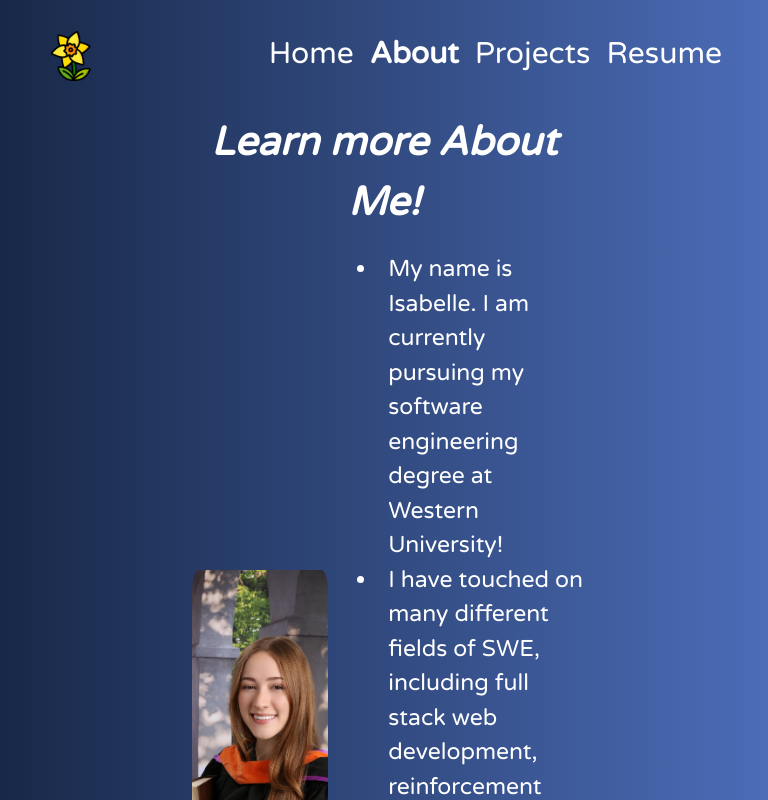
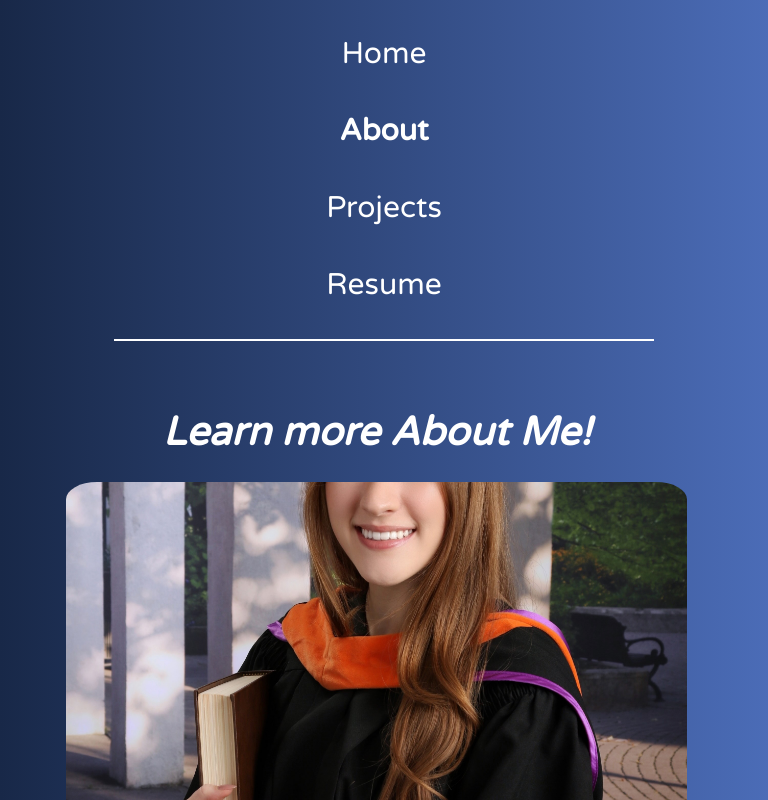
Before and after one commit to isabelle-bh/my-portfolio, a React (Create React App) app: page /my-portfolio/about in a window 768 px wide. Shown: the top 800 px of the page. Built offline with nearby package versions, Linux system fonts and the light colour scheme.

Commit message:
feat: mobile responsiveness added

```diff
--- a/src/App.css
+++ b/src/App.css
@@ -34,8 +34,10 @@ a:hover {
   font-weight: bold;
 }
 
-.home, .about, .projects, .contact {
-  margin-left: 40px;
+@media screen and (max-width: 768px) {
+  .home, .about, .projects, .resume {
+    margin: 10px 12px !important;
+  }
 }
 
 h2 {
@@ -54,35 +56,46 @@ h4 {
 }
 
 /* HEADER */
-.nav-links {
-  background-color: #1a1a1a; /* Matches your site's theme */
-  position: absolute; /* For dropdown positioning */
-  top: 100%; /* Below the navbar */
-  left: 0;
-  right: 0;
-  padding: 1rem;
-  text-align: center;
-  z-index: 1000;
+
+.desktop-nav {
+  display: flex;
+  gap: 1rem;
 }
 
-.hamburger {
-  cursor: pointer;
+.logo-container {
+  display: block;
 }
 
-/* Media Queries for Larger Screens */
-@media (min-width: 768px) {
-  .nav-links {
-    position: static; /* Inline links on larger screens */
-    padding: 0;
-    background-color: transparent;
-    display: flex !important;
-    text-align: left;
+.logo {
+  max-width: 150px;
+}
+
+@media screen and (max-width: 768px) {
+  .logo-container {
+    display: none;
+  }
+
+  .desktop-nav {
+    display: none;
+  }
+
+  .mobile-nav {
+    display: flex;
+    flex-direction: column;
+    align-items: center;
+    justify-content: center;
+    gap: 1rem;
+    width: 100%;
+  }
+
+  .mobile-nav hr {
+    margin-top: 20px;
+    width: 80%;
+    border: 1px solid #fff;
   }
 }
 
-
 /* HOME SECTION */
-
 .home {
   display: flex;
   align-items: center;
@@ -96,15 +109,16 @@ h4 {
   font-size: 32px;
 }
 
-
 .home .content {
   display: flex;
   width: 100%;
+  flex-direction: row;
 }
 
 .home .text-container {
   margin-right: auto;
   width: 40%;
+  text-align: left;
 }
 
 .home .image-container {
@@ -122,7 +136,51 @@ h4 {
   object-position: center;
 }
 
-/* ABOUT SECTION */
+@media screen and (max-width: 768px) {
+  .home {
+    font-size: 32px;
+    text-align: center;
+    padding: 20px 10px;
+  }
+
+  .home .content {
+    flex-direction: column;
+    align-items: center;
+    gap: 20px;
+  }
+
+  .home .text-container {
+    width: 80%;
+    margin-right: 0 !important;
+    text-align: center;
+  }
+
+
+  .home .image-container {
+    width: 90%;
+    height: 300px;
+    margin: 0;
+
+  }
+
+  .home .image-container img {
+    width: 100%;
+    height: 100%;
+    object-fit: cover;
+    object-position: center;
+  }
+
+  .home .tagline {
+    font-size: 24px;
+  }
+
+  .home h1 {
+    font-size: 40px;
+  }
+}
+
+
+/* ABOUT */
 .about {
   display: flex;
   justify-content: center;
@@ -150,10 +208,10 @@ h4 {
 }
 
 .about .image-container {
-  width: 1100px;
-  height: 400px;
+  width: 100%;
+  height: 325px;
   overflow: hidden;
-  margin-right: 20px;
+  margin-bottom: 20px;
   border-radius: 5%;
 }
 
@@ -166,9 +224,47 @@ h4 {
 
 .text-container {
   flex-grow: 1;
+  margin-bottom: 20px;
+}
+
+@media screen and (max-width: 768px) {
+  .about {
+    width: 95%;
+    font-size: 18px;
+    padding: 20px;
+  }
+
+
+  .about-content {
+    flex-direction: column;
+    text-align: center;
+
+  }
+
+  .about .image-container {
+    width: 90%;
+    height: 350px;
+  }
+
+  .about .about-list {
+    margin-left: 0;
+    text-align: center;
+    list-style-type: none;
+  }
+
+  .about .about-list li {
+    margin-bottom: 10px;
+  }
+  .about li span {
+    left: 0px;
+  }
 }
 
 /* PROJECTS SECTION */
+
+.projects {
+  padding:20px;
+}
 
 .tagline {
   text-align: center;
@@ -236,6 +332,39 @@ h4 {
   text-decoration: underline;
 }
 
+/* RESUME */
+.resume {
+  padding: 20px;
+  text-align: center;
+}
+
+.resume .tagline {
+  font-size: 32px;
+  font-weight: bold;
+}
+
+.resume-content {
+  margin-top: 20px;
+}
+
+/* Mobile View */
+@media screen and (max-width: 768px) {
+  .resume-content {
+    width: 90%;  /* Ensure it's not too wide */
+    margin: 0 auto;
+  }
+
+  .resume-content embed {
+    width: 100% !important; /* Make the object tag responsive */
+    height: 400px; /* Adjust the height on mobile */
+  }
+
+  .resume .tagline {
+    font-size: 40px;
+  }
+}
+
+
 .logo {
   height: 50px;
 }
--- a/src/components/header.js
+++ b/src/components/header.js
@@ -1,25 +1,28 @@
 import React from 'react';
 import { NavLink } from 'react-router-dom';
-import logo from "../assets/daffodil.png"
+import logo from "../assets/daffodil.png";
 
 const Header = () => {
   return (
-    <header className=" text-white p-4">
-      <nav className="flex justify-between">
-        <NavLink to="/my-portfolio/">
-          <img className="logo" src={logo}></img>
+    <header className="text-white p-4">
+      <nav className="flex justify-between items-center">
+        <NavLink to="/my-portfolio/" className="logo-container">
+          <img className="logo" src={logo} alt="logo" />
         </NavLink>
-        <div className="space-x-4">
-          <NavLink
-            to="/my-portfolio/"
-            className={({ isActive }) => (isActive ? 'font-bold text-blue-500' : 'text-white')}
-            end
-          >
-            Home
-          </NavLink>
+        <div className="desktop-nav space-x-4">
+          <NavLink to="/my-portfolio/" className={({ isActive }) => (isActive ? 'font-bold text-blue-500' : 'text-white')} end>Home</NavLink>
           <NavLink to="/my-portfolio/about" className={({ isActive }) => isActive ? 'font-bold text-blue-500' : 'text-white'}>About</NavLink>
           <NavLink to="/my-portfolio/projects" className={({ isActive }) => isActive ? 'font-bold text-blue-500' : 'text-white'}>Projects</NavLink>
           <NavLink to="/my-portfolio/resume" className={({ isActive }) => isActive ? 'font-bold text-blue-500' : 'text-white'}>Resume</NavLink>
+        </div>
+
+        {/* Mobile-nav section */}
+        <div className="mobile-nav hidden flex-col items-center space-y-4">
+          <NavLink to="/my-portfolio/" className={({ isActive }) => (isActive ? 'font-bold text-blue-500' : 'text-white')} end>Home</NavLink>
+          <NavLink to="/my-portfolio/about" className={({ isActive }) => isActive ? 'font-bold text-blue-500' : 'text-white'}>About</NavLink>
+          <NavLink to="/my-portfolio/projects" className={({ isActive }) => isActive ? 'font-bold text-blue-500' : 'text-white'}>Projects</NavLink>
+          <NavLink to="/my-portfolio/resume" className={({ isActive }) => isActive ? 'font-bold text-blue-500' : 'text-white'}>Resume</NavLink>
+          <hr className="w-1/2 border-white mt-4" />
         </div>
       </nav>
     </header>
--- a/src/components/resume.js
+++ b/src/components/resume.js
@@ -1,18 +1,33 @@
-import React from 'react';
+import React, { useState } from 'react';
 import myResume from "../assets/Isabelle-Beaudry-Resume-24.pdf";
 
 const Resume = () => {
+  const [isError, setIsError] = useState(false);
+
+  // Handle error in loading PDF
+  const handleError = () => {
+    setIsError(true);
+  };
+
   return (
     <section className="resume">
       <h2 className="tagline">Check out my resume and experience.</h2>
       <div className="resume-content">
+        {isError ? (
+          <div>
+            <p>Sorry, we were unable to load the resume.
+               You can <a href={myResume} target="_blank" rel="noopener noreferrer">view the resume here</a>.</p>
+          </div>
+        ) : (
           <embed
             src={myResume}
             type="application/pdf"
             width="60%"
             height="600px"
             style={{ display: "block", margin: "0 auto" }}
+            onError={handleError}  // Trigger the error handler if the embed fails
           />
+        )}
       </div>
     </section>
   );
```
Lines whose indentation alone changed are shown as unchanged.
